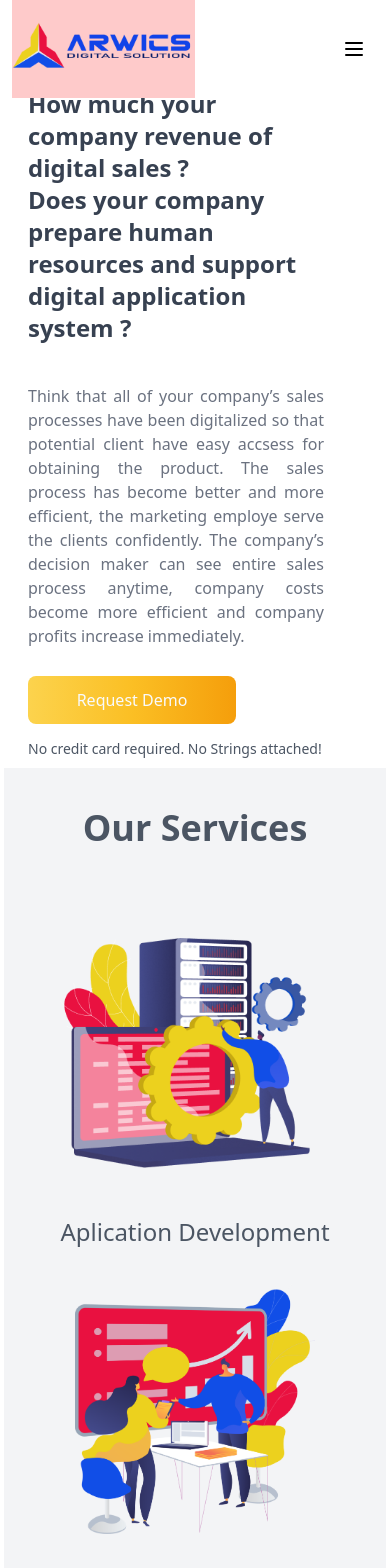
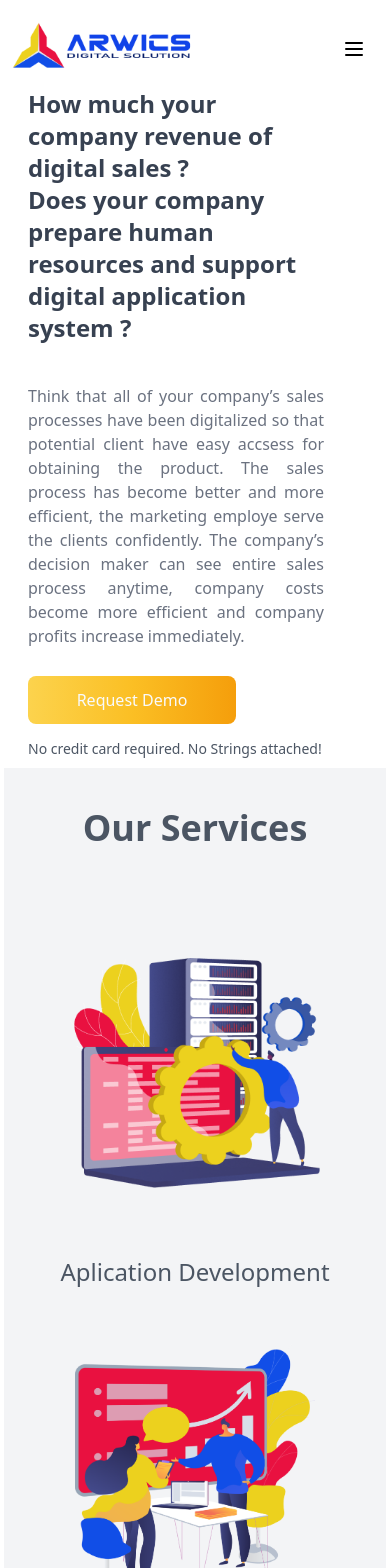
Before and after one commit to nurfaizin318/arwics-nextJS-tailwind, a Next.js app: page / in a window 390 px wide. Shown: the top 1568 px of the page. Built offline with nearby package versions, Linux system fonts and the light colour scheme.

Commit message:
fix arwics icon navbar

```diff
--- a/components/Navbar/index.js
+++ b/components/Navbar/index.js
@@ -108,7 +108,7 @@ const Navbar = () => {
       {/* navbar */}
       <nav className={`flex items-center flex-wrap fixed px-3   top-0 w-full  z-40 transition duration-700 ${navColor}`}>
         <Link href='/'>
-          <div className="xs:w-1/2  md:w-1/5  bg-red-200  " style={{cursor:"pointer"}}>
+          <div className="xs:w-1/2  md:w-1/5   " style={{cursor:"pointer"}}>
             <Image
               src={`/assets/arwics-logo-full.png `}
               width={200}
--- a/pages/Gallery/index.js
+++ b/pages/Gallery/index.js
@@ -28,7 +28,7 @@ const Gallery = () => {
                     {[1, 2, 3,8].map((data, index) => {
                         return (
                             <div key={index} className="text-center ">
-                                <div className="xs:w-56 xs:h-56  md:w-40 md:h-40 lg:w-56 lg:h-56 bg-gray-50 m-2 rounded-lg mx-auto">
+                                <div className="xs:w-56 xs:h-56  md:w-40 md:h-40 lg:w-72 lg:h-72 bg-gray-50 m-2 rounded-lg mx-auto">
 
                                 </div>
                                 Lorem Ipsum
--- a/pages/index.js
+++ b/pages/index.js
@@ -46,7 +46,7 @@ export default function Page() {
 
           <div className="xs:w-full md:w-3/4  xl:w-1/2 xs:h-5/6 xl:h-full bg-gray-50 overflow-auto">
             <div className=" w-full h-20  flex justify-end">
-              <div className=" w-20 h-20 0 flex justify-center items-center font-bold text-3xl" onClick={() => setModalLicensed(false)} style={{ cursor: "pointer" }}>
+              <div className=" w-20 h-20  flex justify-center items-center font-bold text-3xl" onClick={() => setModalLicensed(false)} style={{ cursor: "pointer" }}>
                 x
               </div>
 
@@ -54,7 +54,7 @@ export default function Page() {
             </div>
             <div className="w-auto h-auto flex justify-center items-center">
               <Image
-                src={`/assets/isales2.png `}
+                src={`/assets/licensed.png `}
                 width={500}
                 height={650}
                 objectFit="contain"
@@ -81,8 +81,8 @@ export default function Page() {
         <div className="">
           <div
             style={{ backgroundSize: "100% 100%", backgroundRepeat: "no-repeat", margin: "0 auto", }}
-            className="home-row1 w-full  md:h-2/3    grid xs:grid-cols-1 lg:grid-cols-2 mx-1" >
-            <div className="w-full  flex  items-center  pt-20  xs:max-h-full lg:max-h-max">
+            className="home-row1 w-full  md:h-2/3    grid xs:grid-cols-1 lg:grid-cols-2 mx-1 xs:max-h-full lg:max-h-max xs:h-auto lg:h-screen " >
+            <div className="w-full  flex  items-center  pt-20  ">
               <div className="w-4/5 h-auto xs:lg-auto  mx-5 p-2 ">
                 <div >
                   <div className="xs:text-2xl  lg:text-2xl xl:text-xl  text-gray-700 font-bold ">
@@ -132,9 +132,9 @@ export default function Page() {
 
                   {services.map((data, index) => {
                     return (
-                      <div key={index} className=" min-h-96 sm:w-full xs:w-full flex justify-center items-cennter lg:w-4/5 lg:h-full  m-auto ">
+                      <div key={index} className=" text-center min-h-96 sm:w-full xs:w-full flex justify-center items-cennter lg:w-4/5 lg:h-full  m-auto ">
                         <div>
-                          <div className="m-0">
+                          <div className="p-5">
                             <Image
                               src={`${data.icon}`}
                               width={250}
@@ -189,11 +189,11 @@ export default function Page() {
               <div className="z-20 w-full ">
                 <div className="text-4xl text-gray-700 p-5 font-bold z-30  flex justify-center">
                   Our Licensed Aplication
-            </div>
-                <div className=" w-4/5 z-30  mx-auto flex items-center flex-wrap ">
+                </div>
+                <div className="w-4/5 z-30  mx-auto flex items-center flex-wrap  py-10">
                   {[1].map((data, index) => {
                     return (
-                      <div key={index} className="xs h-96 w-72  mx-auto m-1 " style={{ cursor: "pointer" }} onClick={() => setModalLicensed(true)}>
+                      <div key={index} className="h-96 w-72  mx-auto m-1 " style={{ cursor: "pointer" }} onClick={() => setModalLicensed(true)}>
                         <Image
                           src={`/assets/licensed.png `}
                           width={300}
```
Also changed, not shown: public/assets/licensed.png (renamed from public/assets/license.png).
